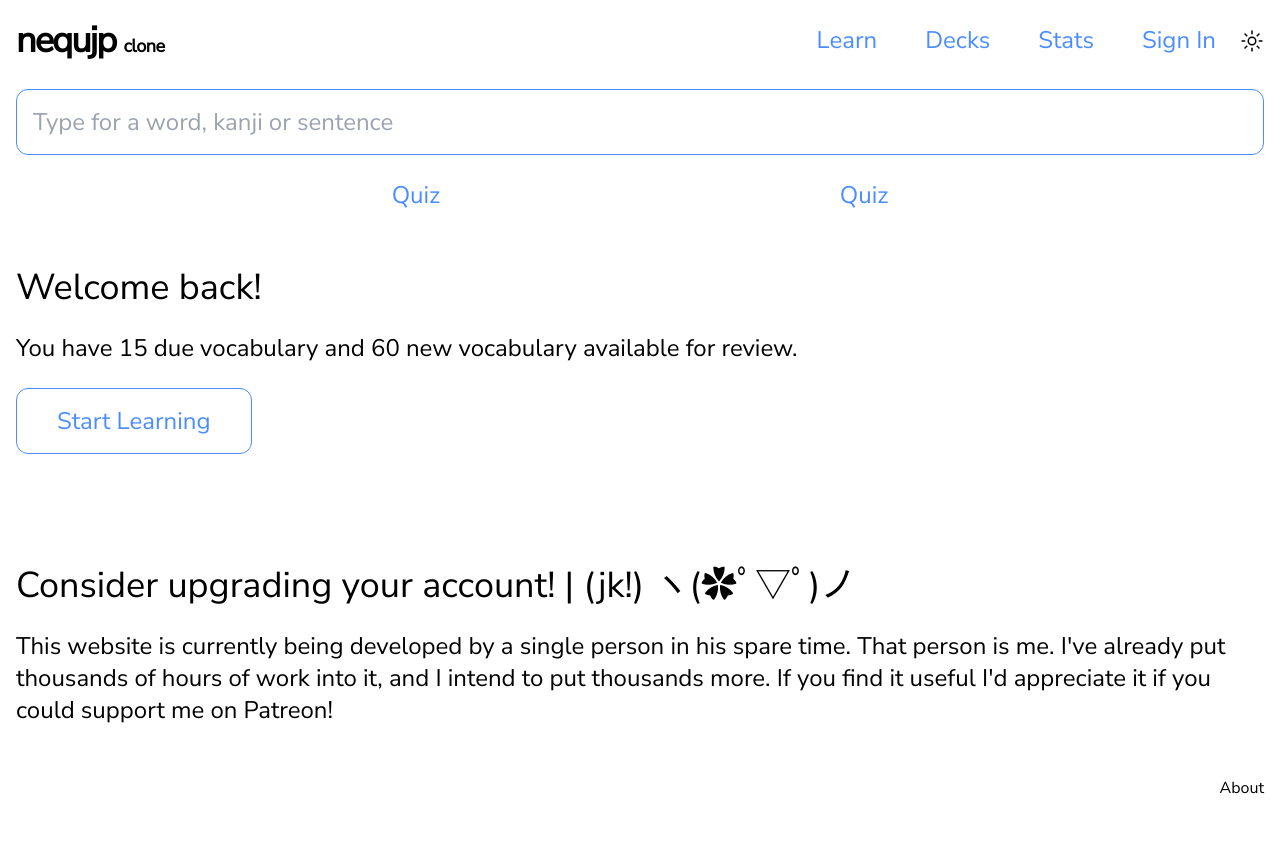
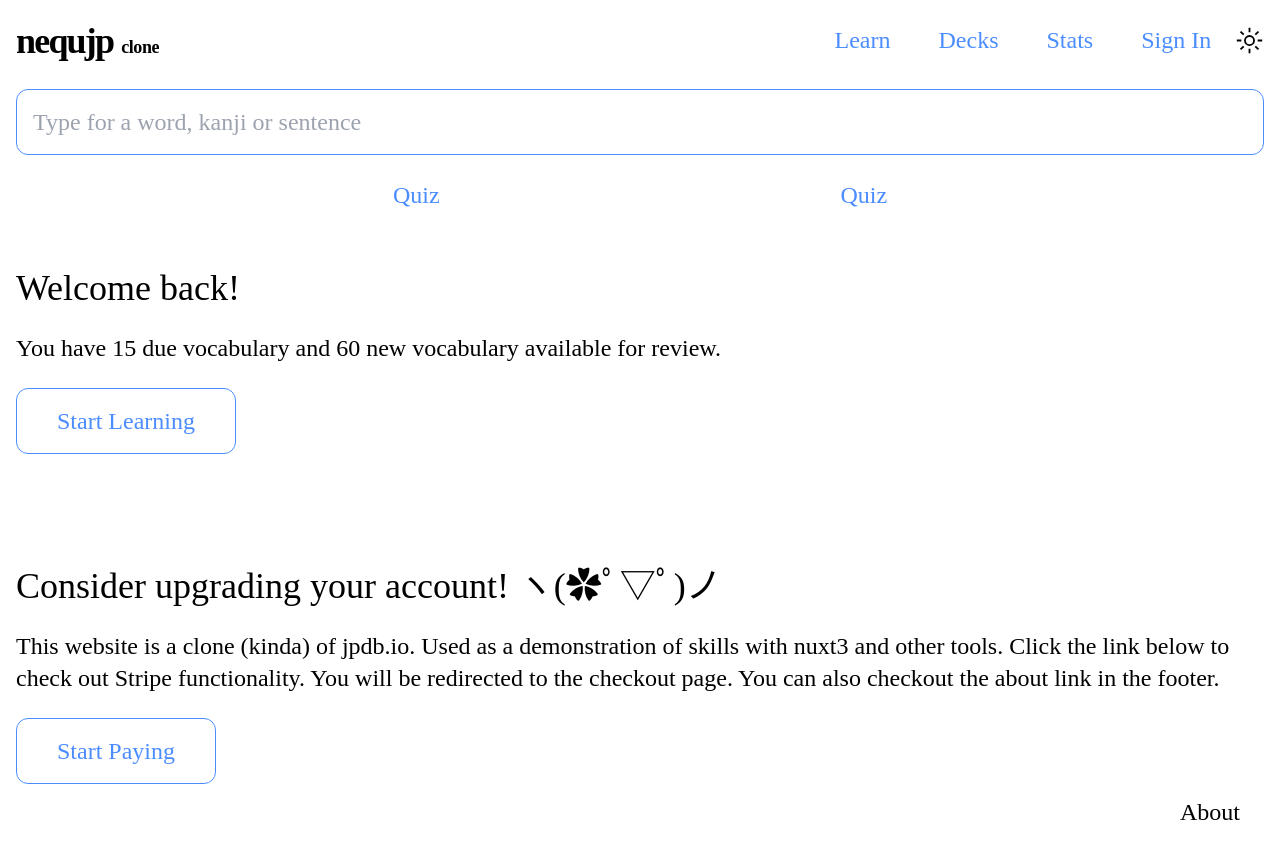
Before and after one commit to neequu/japanuxt-searcher, a Nuxt app: page / in a window 1280 px wide. Before the commit the page ends 800 px from the top, so only its background shows below. Built offline with nearby package versions, Linux system fonts and the light colour scheme; a web font is replaced by a local one.

Commit message:
feat: finish index

```diff
--- a/components/DarkToggle.vue
+++ b/components/DarkToggle.vue
@@ -16,6 +16,6 @@ function toggleDark() {
 
 <template>
   <button class="!outline-none" @click="toggleDark">
-    <div class="i-carbon-sun dark:i-carbon-moon text-xl" />
+    <div class="i-carbon-sun dark:i-carbon-moon text-2xl" />
   </button>
 </template>
--- a/components/TheFooter.vue
+++ b/components/TheFooter.vue
@@ -3,8 +3,8 @@
 </script>
 
 <template>
-  <footer class="mx-auto flex justify-end px-4 container">
-    <NuxtLink to="/about">
+  <footer class="mx-auto flex justify-end px-4 pb-2 container">
+    <NuxtLink to="/about" class="border-b border-transparent px-6 py-3 text-2xl font-500 transition hover:border-blueGray">
       About
     </NuxtLink>
   </footer>
--- a/nuxt.config.ts
+++ b/nuxt.config.ts
@@ -8,7 +8,6 @@ export default defineNuxtConfig({
     '@pinia/nuxt',
     '@nuxtjs/color-mode',
     '@vite-pwa/nuxt',
-    '@nuxtjs/google-fonts',
   ],
 
   experimental: {
@@ -63,10 +62,4 @@ export default defineNuxtConfig({
     enabled: true,
   },
 
-  googleFonts: {
-    families: {
-      'Nunito Sans': true,
-    },
-  },
-
 })
--- a/package.json
+++ b/package.json
@@ -18,7 +18,6 @@
     "@iconify-json/carbon": "^1.1.21",
     "@iconify-json/twemoji": "^1.1.12",
     "@nuxtjs/color-mode": "^3.3.0",
-    "@nuxtjs/google-fonts": "^3.0.2",
     "@pinia/nuxt": "^0.5.1",
     "@unocss/eslint-config": "^0.56.5",
     "@unocss/nuxt": "^0.56.5",
--- a/pages/index.vue
+++ b/pages/index.vue
@@ -26,10 +26,13 @@
   </section>
   <section class="grid mt-28 gap-6">
     <p class="text-4xl font-500">
-      Consider upgrading your account! | (jk!) ヽ(✿ﾟ▽ﾟ)ノ
+      Consider upgrading your account! ヽ(✿ﾟ▽ﾟ)ノ
     </p>
     <p class="text-2xl">
-      This website is currently being developed by a single person in his spare time. That person is me. I've already put thousands of hours of work into it, and I intend to put thousands more. If you find it useful I'd appreciate it if you could support me on Patreon!
+      This website is a clone (kinda) of jpdb.io. Used as a demonstration of skills with nuxt3 and other tools. Click the link below to check out Stripe functionality. You will be redirected to the checkout page. You can also checkout the about link in the footer.
     </p>
+    <NuxtLink class="w-fit border border-accent rounded-xl px-10 py-4 text-2xl font-500 text-accent transition-300 hover:shadow-accent" to="/learn">
+      Start Paying
+    </NuxtLink>
   </section>
 </template>
```
Also changed, not shown: 1 other file (tests, documents, lock files or other folders).
